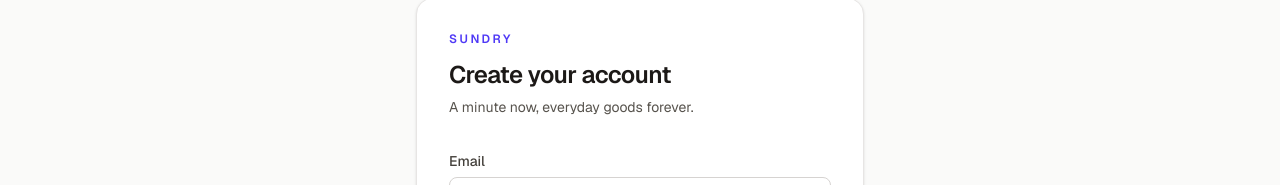
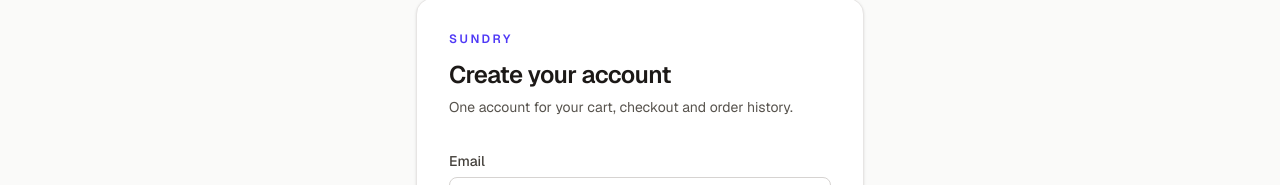
Before and after one commit to neuralnimbus22/order-demo-ui, a Next.js app: page /register in a window 1280 px wide. Shown: the part 166-351 px from the top of the page. Built offline with nearby package versions, Linux system fonts and the light colour scheme; no server answers.

Commit message:
Say what an account is for on the sign-up page
Co-Authored-By: Claude Opus 5.5 <noreply@anthropic.com>
Claude-Session: https://claude.ai/code/session_01LaP21mdASpP6Q5tpZrqFZR

```diff
--- a/app/register/page.tsx
+++ b/app/register/page.tsx
@@ -8,7 +8,7 @@ export default function RegisterPage() {
   return (
     <AuthCard
       title="Create your account"
-      subtitle="A minute now, everyday goods forever."
+      subtitle="One account for your cart, checkout and order history."
     >
       <RegisterForm />
     </AuthCard>
```
